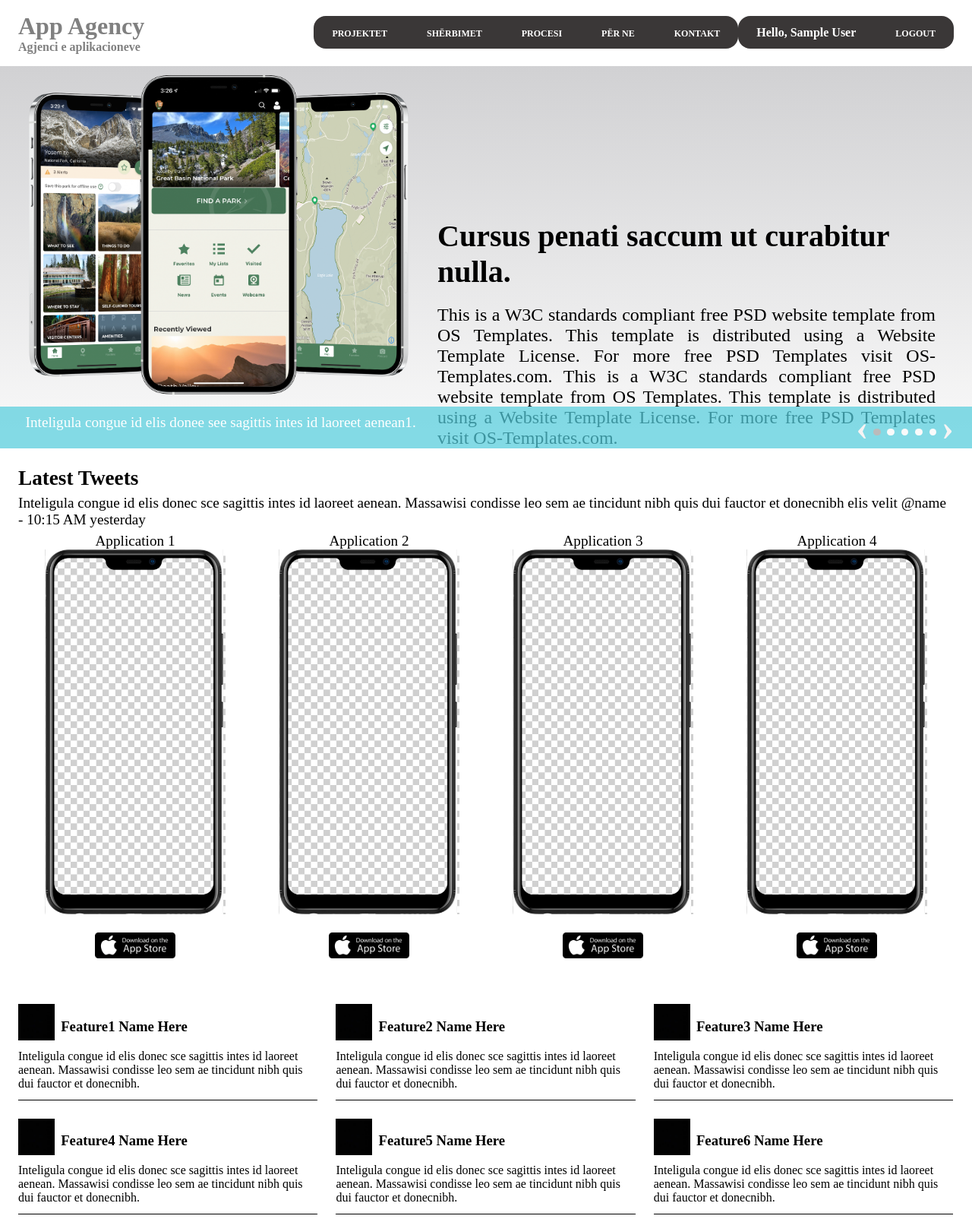
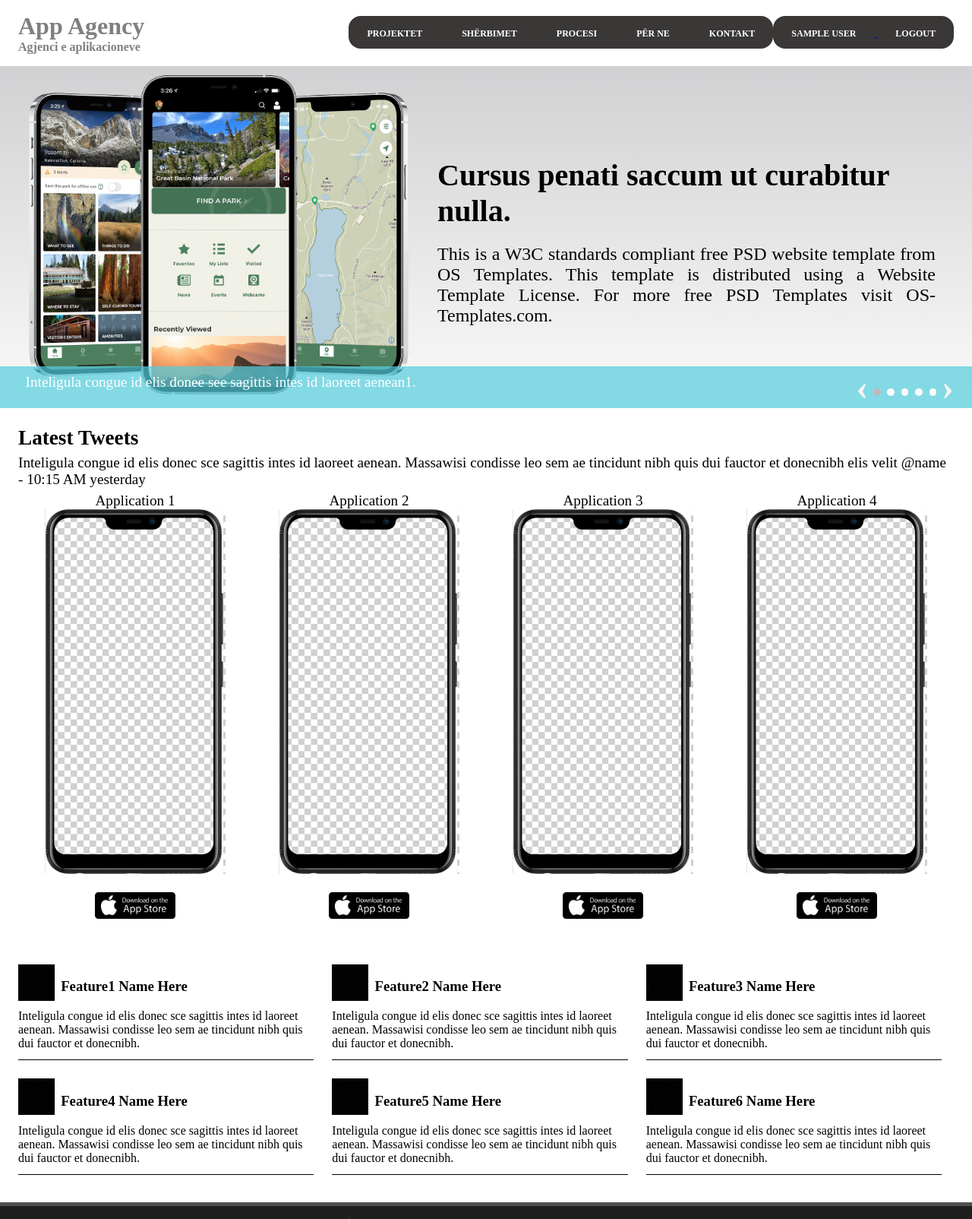
Before and after one commit to dielllza/BI_21-22_Gr11, a PHP site: page / in a window 1280 px wide. Shown: the top 1604 px of the page at 76% size. Run offline with PHP 8.4, Linux system fonts and the light colour scheme; the visitor is signed in with stand-in values (Sample User, id 1).

Commit message:
Minor html/css changes

```diff
--- a/common/header.php
+++ b/common/header.php
@@ -11,7 +11,7 @@ session_start();
         <nav>
         <?php if (isset($_SESSION["logged_in"]) && $_SESSION["logged_in"]) :?>
             <ul>
-                <li> <span style="color:white"> Hello, <?php echo " ". $_SESSION["first_name"] .""?></span></li>
+                <li> <span style="color:white"><a href="../user_profile.php"><?php echo " ". $_SESSION["first_name"] .""?></span></li>
                 <li><a href="form_processor_services/processs_logout.php" style="color:white;">Logout</a>  </li>
             </ul>
         <?php else : ?>
--- a/css/index_styling.css
+++ b/css/index_styling.css
@@ -30,7 +30,7 @@ body {
 }
 
 .page-description h1 {
-    margin-top: 5em;
+    margin-top: 3em;
     margin-bottom: 0.5em;
     font-size: 2.5em;
 }
@@ -117,7 +117,7 @@ body {
 }
 
 .feature {
-    max-width: 31.4%;
+    max-width: 31%;
     overflow: auto;
     margin: 0.75em;
     border-bottom: 1px solid black;
--- a/index.php
+++ b/index.php
@@ -23,9 +23,6 @@
                 <div class="page-description">
                     <h1>Cursus penati saccum ut curabitur nulla.</h1>
                     <p>This is a W3C standards compliant free PSD website template from OS Templates.
-                        This template is distributed using a Website Template License.
-                        For more free PSD Templates visit OS-Templates.com.
-                        This is a W3C standards compliant free PSD website template from OS Templates.
                         This template is distributed using a Website Template License.
                         For more free PSD Templates visit OS-Templates.com.
                     </p>
```
